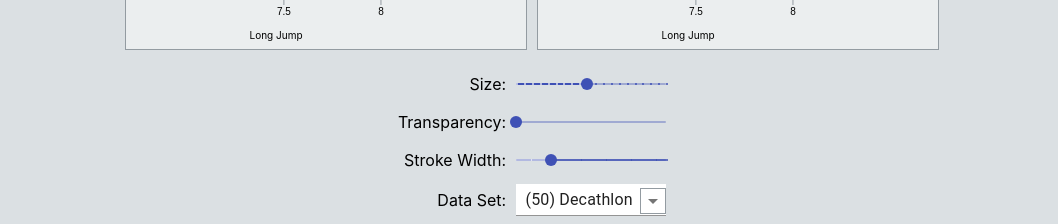
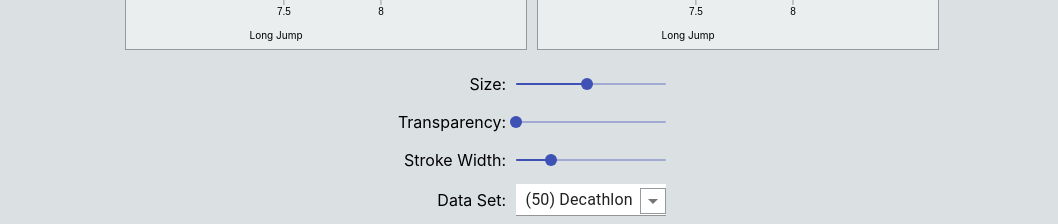
Before and after one commit to hemanrobinson/good-plot-symbols, a React (Create React App) app: page / in a window 1280 px wide. Shown: the part 389-613 px from the top of the page, without its empty margins (108-1166 px from the left). Built offline with nearby package versions, Linux system fonts and the light colour scheme.

Commit message:
fix slider

```diff
--- a/src/App.js
+++ b/src/App.js
@@ -33,15 +33,15 @@ const App = () => {
             <div className="GridControls">
                 <label>Size:</label>
                 <Slider defaultValue={ 10 } step={ 1 } min={ 1 } max={ 20 }
-                    valueLabelDisplay="auto" marks valueLabelFormat={( value ) => value * value }
+                    valueLabelDisplay="auto" valueLabelFormat={( value ) => value * value }
                     onChangeCommitted={( event, value ) => setSize( value * value )} />
                 <label>Transparency:</label>
                 <Slider defaultValue={ 0 } step={ 0.01 } min={ 0 } max={ 1 }
                     valueLabelDisplay="auto"
                     onChangeCommitted={( event, value ) => setOpacity( 1 - value )} />
                 <label>Stroke Width:</label>
-                <Slider defaultValue={ 1 } step={ 0.05 } min={ .1 } max={ 4 }
-                    valueLabelDisplay="auto" marks
+                <Slider defaultValue={ 1 } step={ 0.05 } min={ 0.1 } max={ 4 }
+                    valueLabelDisplay="auto"
                     onChangeCommitted={( event, value ) => setLineWidth( value )} />
                 <label>Data Set:</label>
                 <Select value={ dataSet } style={{minWidth: 150, backgroundColor: "#ffffff"}}
```
Also changed, not shown: 2 other files (tests, documents, lock files or other folders).
